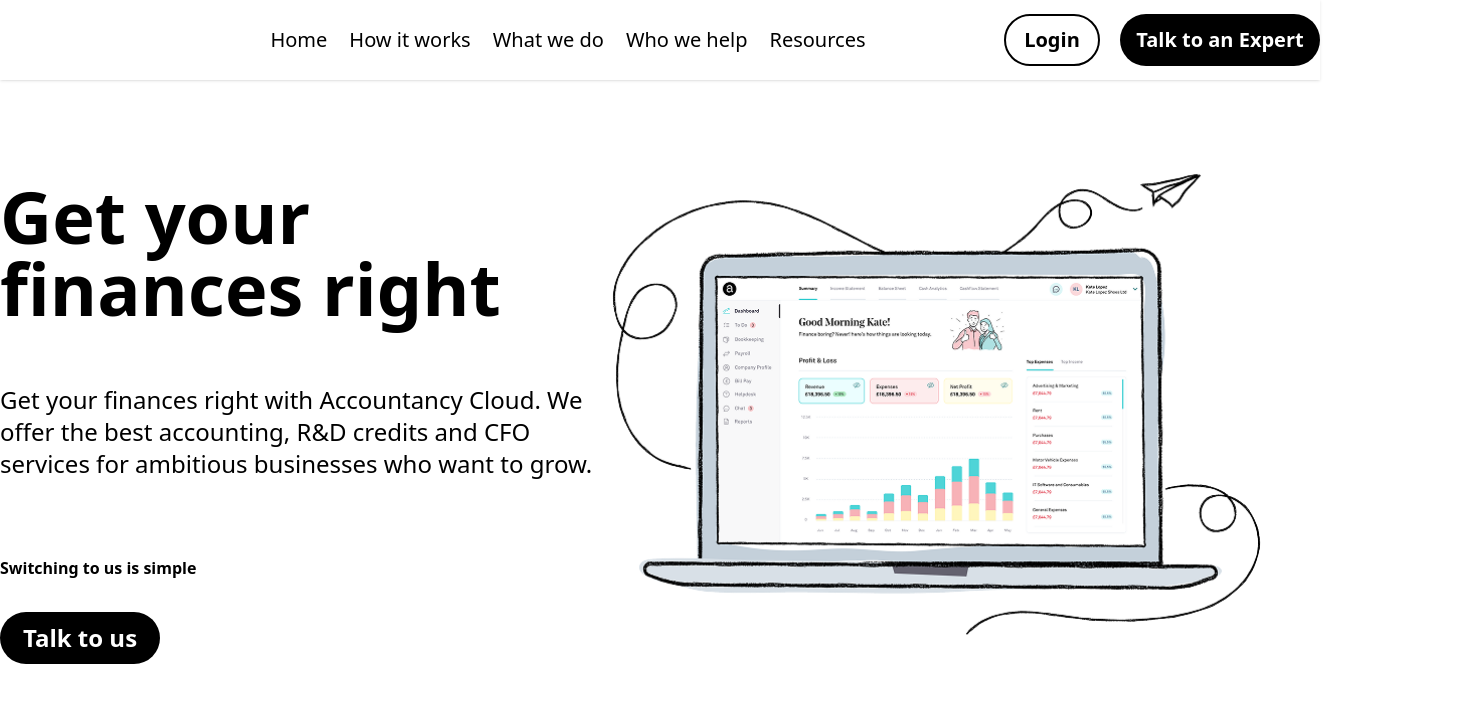
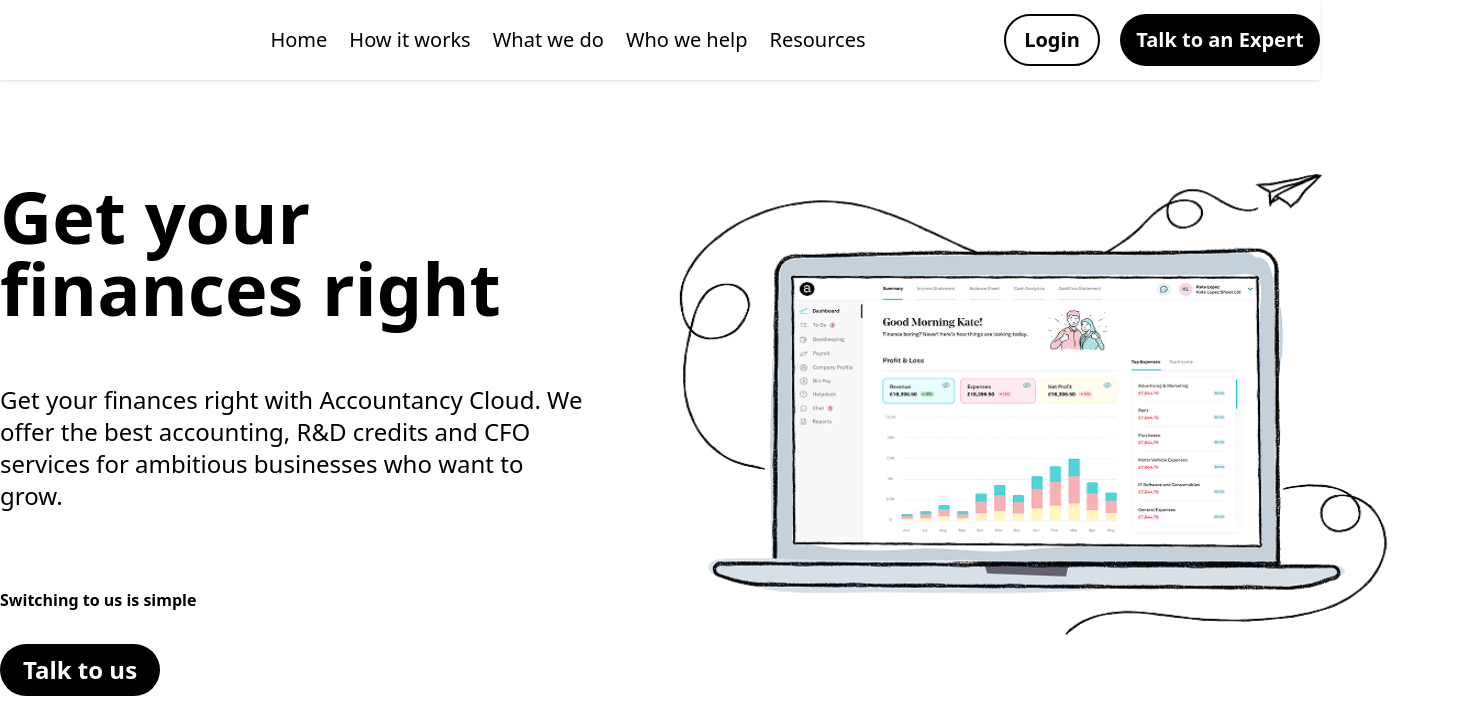
Before and after one commit to murtazoyevolimjon/EXAM-TAILWINDCSS, a website: page index.html in a window 1280 px wide. Shown: the top 713 px of the page, 1464 px wide, since content can reach past the window. Drawn offline with Linux system fonts and the light colour scheme.

Commit message:
full-end

```diff
--- a/index.html
+++ b/index.html
@@ -40,7 +40,7 @@
             </div>
         </div>
         <div>
-            <img class="w-[120%] h-130" src="./src/image/Rectangle.png" alt="">
+            <img class="w-[120%] h-130 ml-18" src="./src/image/Rectangle.png" alt="">
         </div>
       </section>
       <section class="w-330 m-auto">
```
Also changed, not shown: src/output.css.
